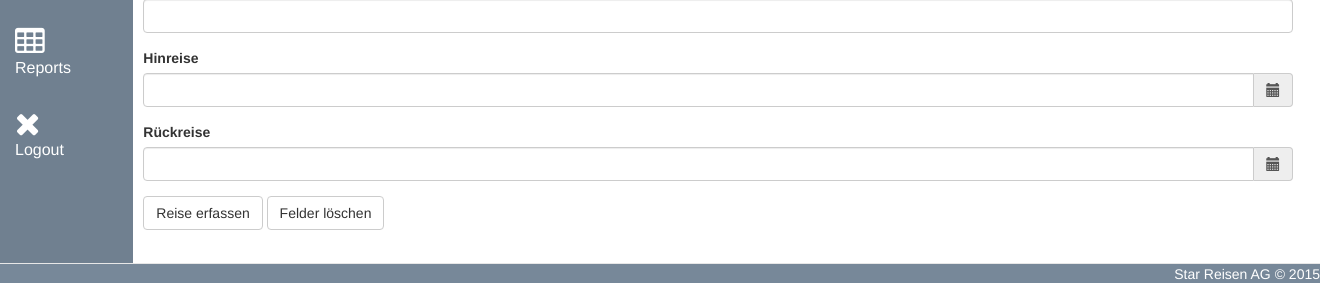
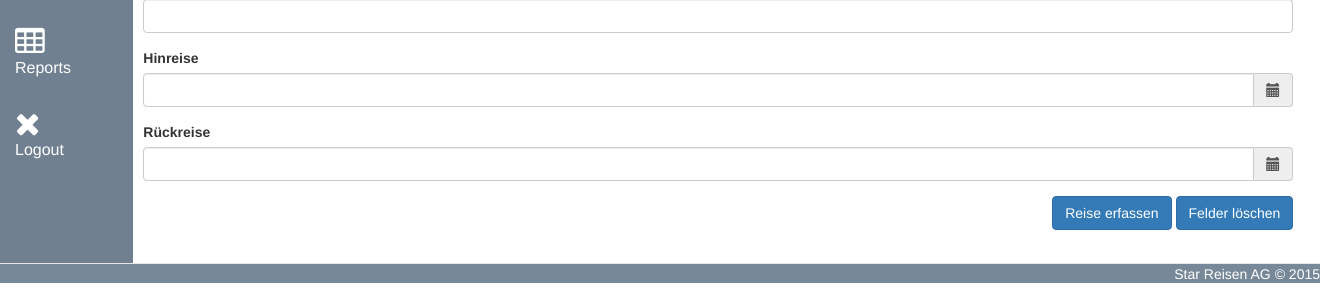
Before and after one commit to FP1989/WebEngineering2015, a PHP site: page /reisen.php in a window 1320 px wide. Shown: the part 517-812 px from the top of the page. Run offline with PHP 8.4, Linux system fonts and the light colour scheme; some libraries are stand-ins or nearby versions.

Commit message:
Buttons & Wrapper

```diff
--- a/css/style.css
+++ b/css/style.css
@@ -52,16 +52,7 @@
     text-align: right;
 }
 
-.ui-tabs
-{
-    position: relative;
-    width: 1550px;
-}
-
-
-/*
-Bootstrap Override
-*/
+/*Following classes: Bootstrap override*/
 
 .panel{
     border-color: slategray;
@@ -72,11 +63,6 @@ Bootstrap Override
     background: slategrey none;
     color: white;
 }
-
-/*.btn-primary*/
-/*{*/
-    /*background: slategrey;*/
-/*}*/
 
 .jumbotron p
 {
@@ -95,7 +81,6 @@ Bootstrap Override
 
 .navbar-default .navbar-nav > li > a {
     color: white;
-
 }
 
 .navbar-default .navbar-nav > li > a:hover, .navbar-default .navbar-nav > li > a:focus {
--- a/home.php
+++ b/home.php
@@ -20,7 +20,7 @@ include("includes/navigation.inc.php");
             <div class="panel-body">Text</div>
         </div>
 
-        <div class=" cold-md-3 pull-right jumbotron">
+        <div class=" col-md pull-right jumbotron">
             <form action="" name="schnellzugriff">
                 <div class="form-group">
                     <label for="teilnehmerid">Teilnehmer ID</label>
--- a/includes/footer.inc.php
+++ b/includes/footer.inc.php
@@ -1,4 +1,6 @@
-            <div class="navbar navbar-default navbar-fixed-bottom" id="footer">
+<!--Close Wrapper-->
+</div>
+<div class="navbar navbar-default navbar-fixed-bottom" id="footer">
                 <p>Star Reisen AG &copy 2015</p>
             </div>
     </body>
--- a/includes/header.inc.php
+++ b/includes/header.inc.php
@@ -16,3 +16,5 @@
     <script src="http://cdn.jsdelivr.net/typeahead.js/0.9.3/typeahead.min.js"></script>
 </head>
 <body>
+<!--Open Wrapper-->
+<div id="wrapper">
--- a/reisen.php
+++ b/reisen.php
@@ -59,9 +59,9 @@ include("includes/navigation.inc.php");
                 </div>
             </div>
 
-            <div class="form-group">
-                <button type="submit" class="btn btn-default">Reise erfassen</button>
-                <button type="reset" class="btn btn-default">Felder l&ouml;schen</button>
+            <div class="form-group pull-right">
+                <button type="submit" class="btn btn-primary">Reise erfassen</button>
+                <button type="reset" class="btn btn-primary">Felder l&ouml;schen</button>
             </div>
 
         </div> <!-- end tab-1 -->
--- a/teilnehmer.php
+++ b/teilnehmer.php
@@ -58,9 +58,9 @@ include("includes/navigation.inc.php");
                 <input class="form-control" type="text">
             </div>
 
-            <div class="form-group">
-                <button type="submit" class="btn btn-default">Teilnehmer erfassen</button>
-                <button type="reset" class="btn btn-default">Felder l&ouml;schen</button>
+            <div class="form-group pull-right">
+                <button type="submit" class="btn btn-primary">Teilnehmer erfassen</button>
+                <button type="reset" class="btn btn-primary">Felder l&ouml;schen</button>
             </div>
         </div> <!-- end tab-1 -->
 
```
Also changed, not shown: rechnungen.php (+4 -4 lines).
